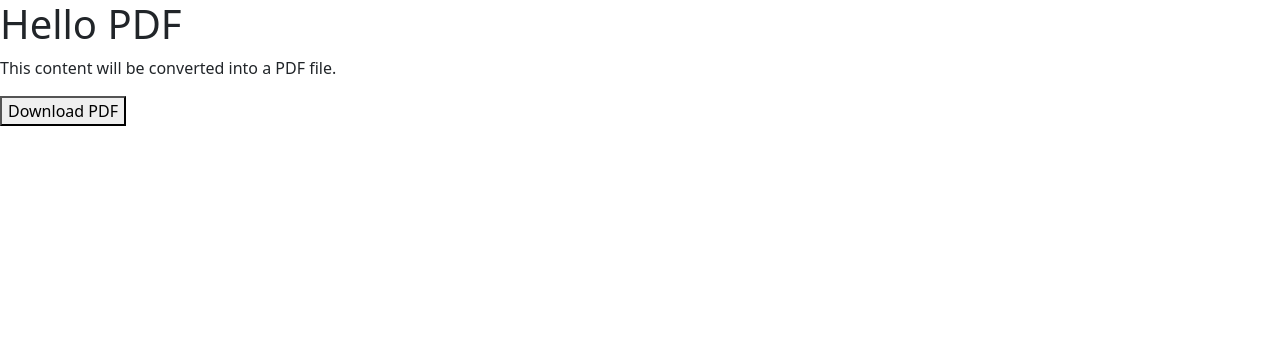
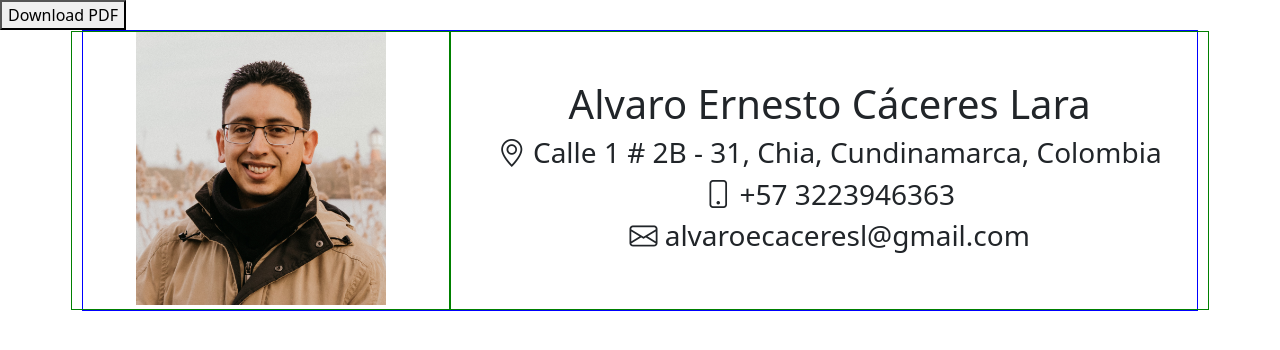
Before and after one commit to pateto/cv, an Angular app: page / in a window 1280 px wide. Shown: the top 350 px of the page. Built offline with nearby package versions, Linux system fonts and the light colour scheme.

Commit message:
add image and header

```diff
--- a/angular.json
+++ b/angular.json
@@ -21,12 +21,14 @@
             ],
             "tsConfig": "tsconfig.app.json",
             "assets": [
+              "src/assets",
               {
                 "glob": "**/*",
                 "input": "public"
               }
             ],
             "styles": [
+              "node_modules/bootstrap-icons/font/bootstrap-icons.css",
               "node_modules/bootstrap/dist/css/bootstrap.min.css",
               "src/styles.css"
             ],
--- a/package.json
+++ b/package.json
@@ -21,6 +21,7 @@
     "@angular/router": "^19.2.0",
     "@angular/ssr": "^19.2.12",
     "bootstrap": "^5.3.6",
+    "bootstrap-icons": "^1.13.1",
     "express": "^4.18.2",
     "html2pdf.js": "^0.10.3",
     "rxjs": "~7.8.0",
--- a/src/app/app.component.css
+++ b/src/app/app.component.css
@@ -0,0 +1,11 @@
+.col {
+    border: 1px solid blue;
+}
+
+.col-4 {
+    border: 1px solid green;
+}
+
+.col-8 {
+    border: 1px solid green;
+}
--- a/src/app/app.component.html
+++ b/src/app/app.component.html
@@ -1,6 +1,27 @@
+<button (click)="downloadPDF()">Download PDF</button>
+
 <div id="pdf-content">
-  <h1>Hello PDF</h1>
-  <p>This content will be converted into a PDF file.</p>
+  <div class="container">
+    <div class="col">
+      <div class="row text-center">
+        <div class="col-4">
+          <img src="assets/images/Pateto.jpg" width="250px">
+        </div>
+        <div class="col-8 py-5">
+          <div class="row text-center">
+            <h1>Alvaro Ernesto Cáceres Lara</h1>
+          </div>
+          <div class="row text-center">
+            <h3><i class="bi bi-geo-alt"></i> Calle 1 # 2B - 31, Chia, Cundinamarca, Colombia</h3>
+          </div>
+          <div class="row text-center">
+            <h3><i class="bi bi-phone"></i> +57 3223946363</h3>
+          </div>
+          <div class="row text-center">
+            <h3><i class="bi bi-envelope"></i> alvaroecaceresl&#64;gmail.com</h3>
+          </div>
+        </div>
+      </div>
+      </div>
+    </div>
 </div>
-
-<button (click)="downloadPDF()">Download PDF</button>
--- a/src/app/app.component.ts
+++ b/src/app/app.component.ts
@@ -1,9 +1,8 @@
 import { Component } from '@angular/core';
-import { RouterOutlet } from '@angular/router';
 
 @Component({
   selector: 'app-root',
-  imports: [RouterOutlet],
+  imports: [],
   templateUrl: './app.component.html',
   styleUrl: './app.component.css'
 })
```
Also changed, not shown: src/assets/images/Pateto.jpg (added), 1 other file (tests, documents, lock files or other folders).
